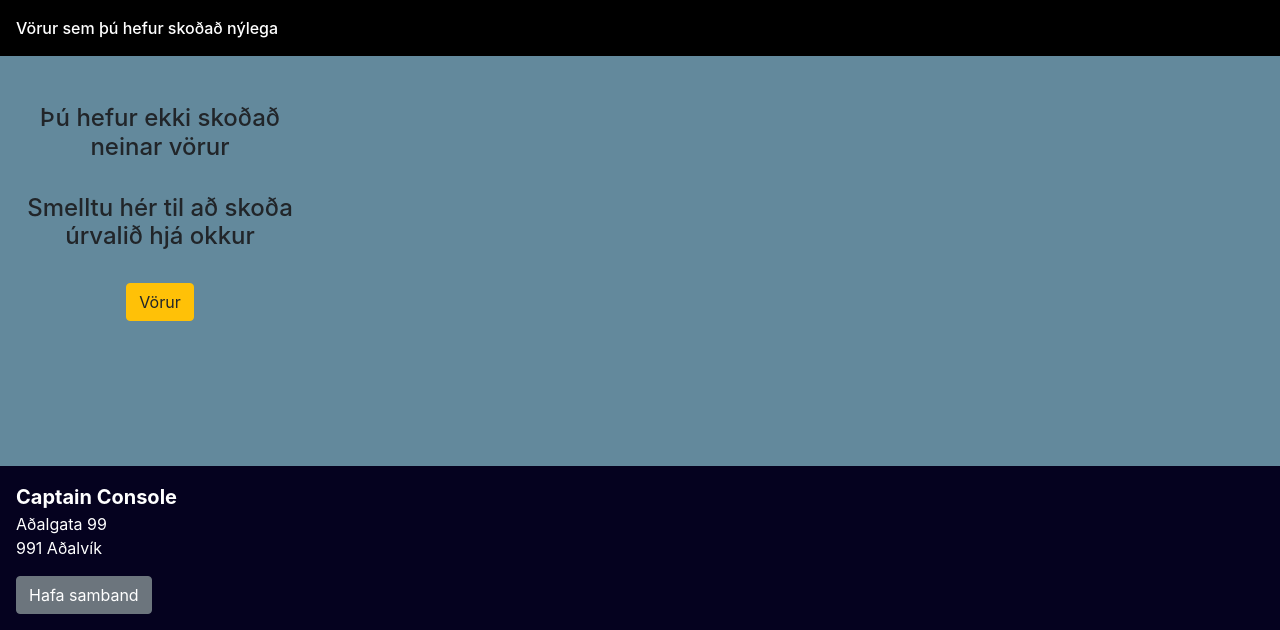
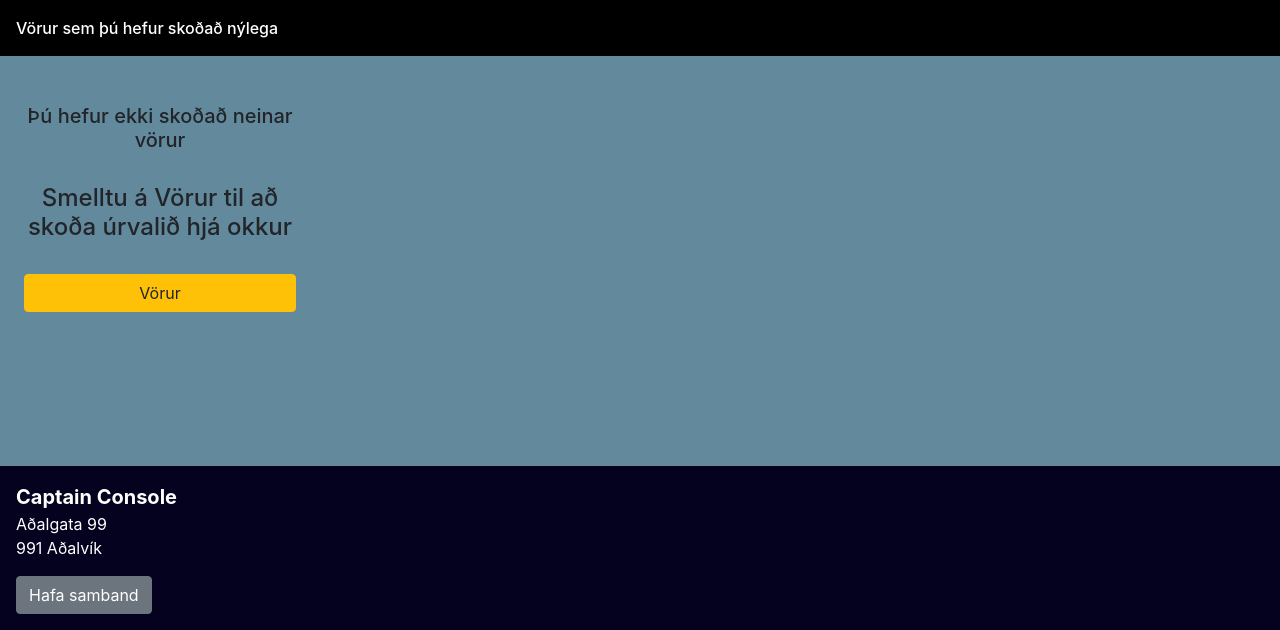
Before and after one commit to RunarVestmann/verklegtnamskeid2, a Django app: page /user/viewed_products in a window 1280 px wide. Shown: the part 170-800 px from the top of the page. Run offline with Django 3.2, Linux system fonts and the light colour scheme; the visitor is signed in with stand-in values (Sample User, id 1); some libraries are stand-ins or nearby versions.

Commit message:
layout fix for view products

```diff
--- a/captain_console/templates/user/viewed_products.html
+++ b/captain_console/templates/user/viewed_products.html
@@ -7,32 +7,24 @@
         </div>
     </div>
     <div class="row">
+
         {% for product in products %}
-            {% if forloop.counter <= 4 %}
-                <div class="col p-3 d-flex justify-content-center">
+            {% if forloop.counter <= 8 %}
+
                     {%  include 'product/product.html' %}
-                 </div>
+
             {% endif %}
         {% empty %}
-            <div class="col-3 p-4 mt-4 text-center">
-                <h4>Þú hefur ekki skoðað neinar vörur</h4>
+            <div class="col-10 col-sm-6 col-lg-3 p-4 mt-4 text-center">
+                <h5>Þú hefur ekki skoðað neinar vörur</h5>
                 <br>
-                <h4>Smelltu hér til að skoða úrvalið hjá okkur</h4>
+                <h4>Smelltu á Vörur til að skoða úrvalið hjá okkur</h4>
                 <br>
-                <a href="{% url 'products' %}">
-                    <button class="btn btn-warning">Vörur</button>
-                </a>
+
+                <a class="btn btn-warning btn-block" href="{% url 'products' %}">Vörur</a>
              </div>
         {% endfor %}
-    </div>
-        <div class="row">
-        {% for product in products %}
-            {% if forloop.counter > 4 and forloop.counter <= 8 %}
-                <div class="col-3 p-3 d-flex justify-content-center">
-                    {%  include 'product/product.html' %}
-                 </div>
-            {% endif %}
-        {% endfor %}
+
     </div>
 
 {% endblock %}
```
